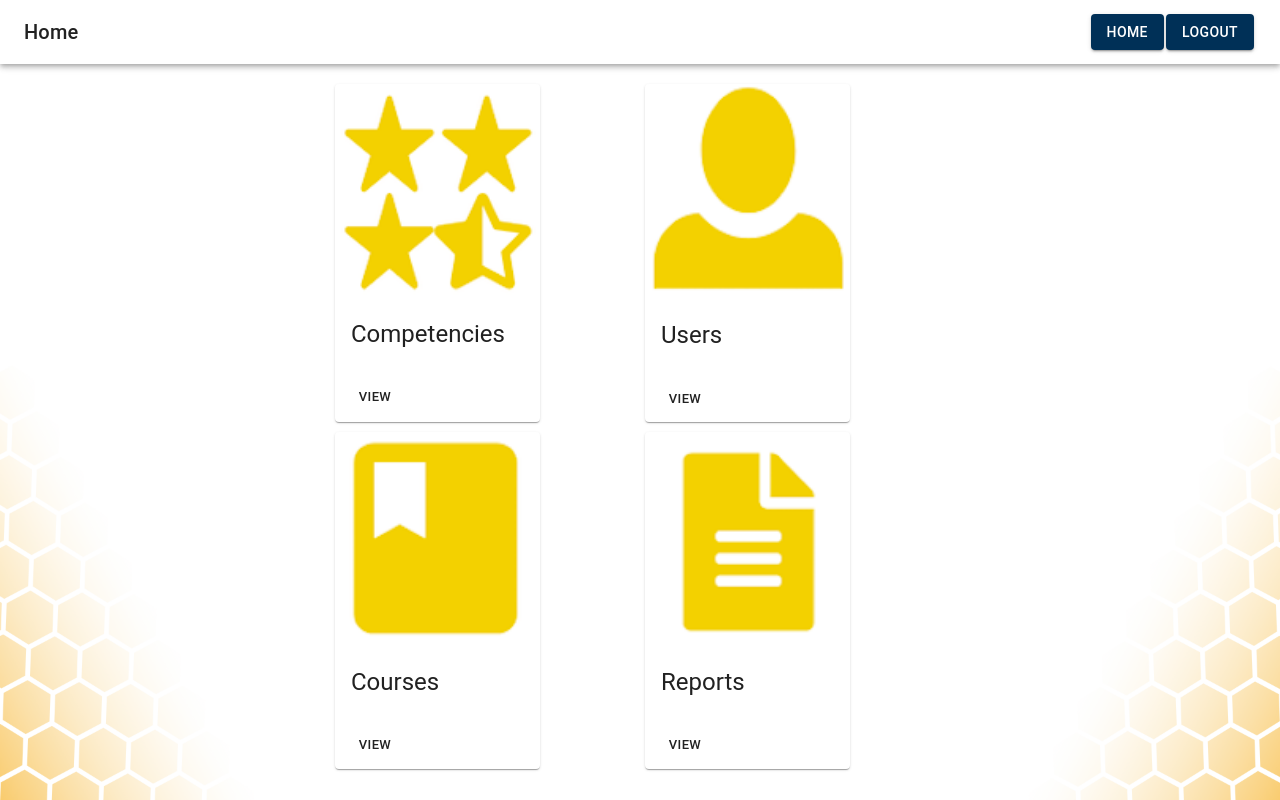
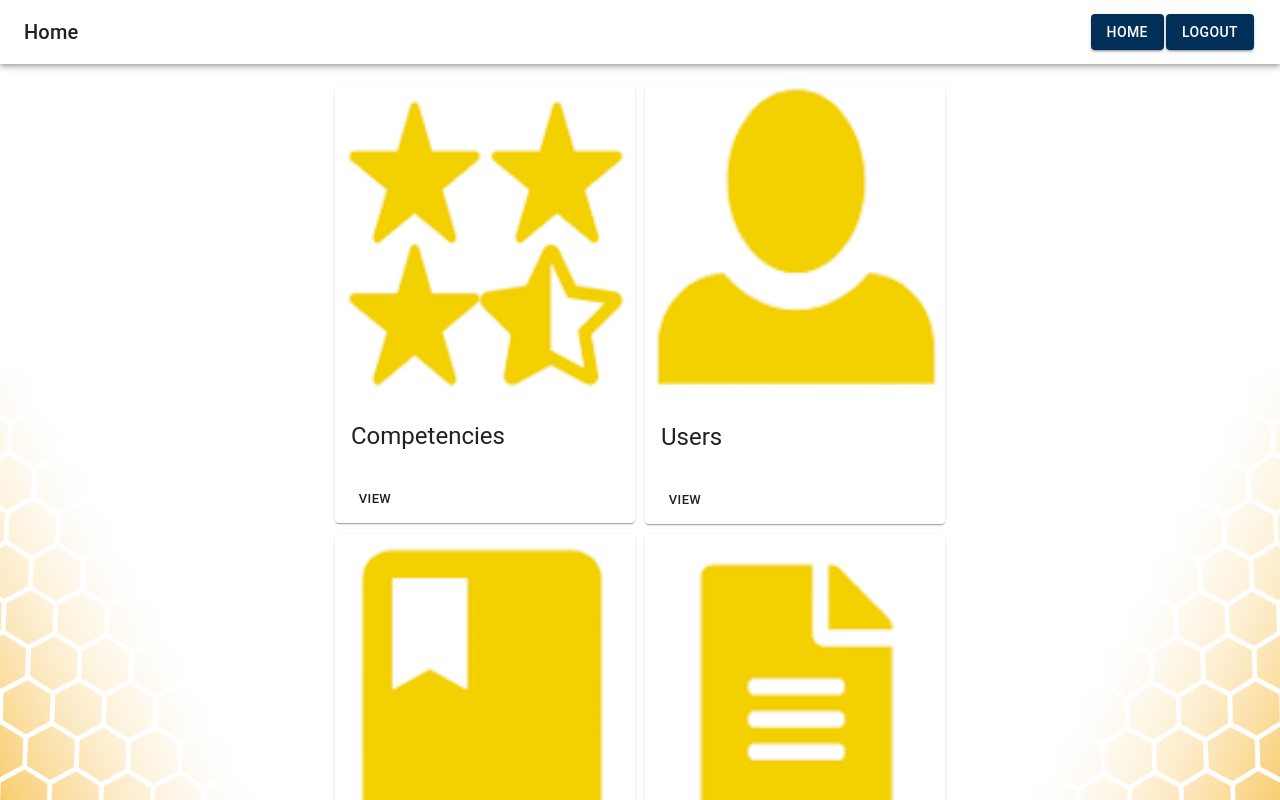
Before and after one commit to Excel-Tracker-Team-9302/excel-tracker, a React (Create React App) app in the folder excel-tracker-application/: page /dashboard in a window 1280 px wide. Shown: the top 800 px of the page. Built offline with nearby package versions, Linux system fonts and the light colour scheme.

Commit message:
Fix formatting

```diff
--- a/excel-tracker-application/src/components/Home/Dashboard.js
+++ b/excel-tracker-application/src/components/Home/Dashboard.js
@@ -29,7 +29,12 @@ class Dashboard extends React.Component {
 
 
           <br></br>
-          <CoolCard />
+          <div style={{display: "flex",
+            justifyContent: "center",
+            alignItems: "center"}}>
+           <CoolCard />
+          </div>
+
           <br></br>
 
           </div>
--- a/excel-tracker-application/src/components/Home/coolcard.js
+++ b/excel-tracker-application/src/components/Home/coolcard.js
@@ -16,10 +16,10 @@ import courses from './../../assets/images/courses.png'
 import {Container, Row, Col } from 'react-bootstrap'
 
 const useStyles = makeStyles({
-  card: {
-    maxWidth: 205,
-    maxHeight: 380,
-  },
+  // card: {
+  //   maxWidth: 205,
+  //   maxHeight: 380,
+  // },
 });
 
 export default function ImgMediaCard() {
@@ -28,12 +28,7 @@ export default function ImgMediaCard() {
   return (
     <div>
 
-    <div className='flex-auto'>
-
-    <Container style = {{display: 'grid', 'grid-template-columns': '300px 300px', 'justify-content':'center', 'grid-gap': '10px'}}>
-    {/* <Container>
-      <Row>
-        <Col> */}
+    <Container style = {{ alignItems: 'center', display: 'grid', 'grid-template-columns': '300px 300px', 'justify-content':'center', 'grid-gap': '10px'}}>
     <Card className={classes.card}>
       <CardActionArea>
         <CardMedia
@@ -136,8 +131,6 @@ export default function ImgMediaCard() {
 
   </Container>
 
-
-    </div>
   </div>
   );
 }
```
